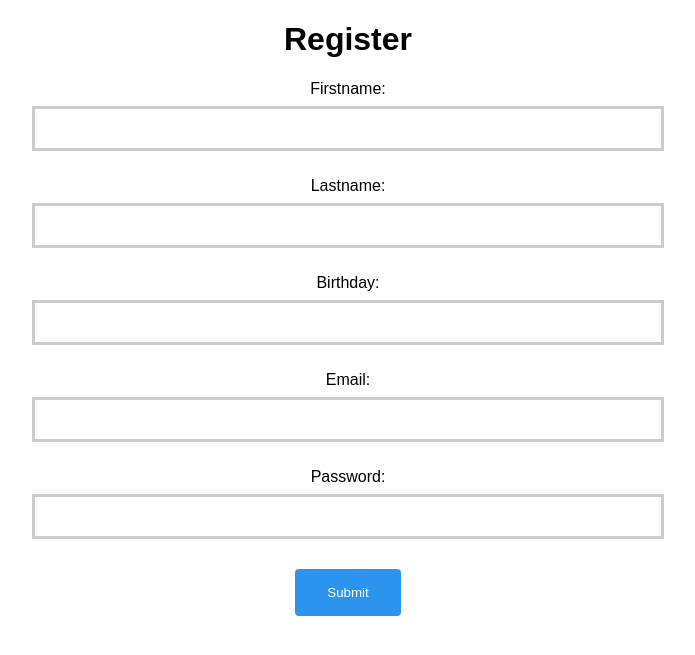
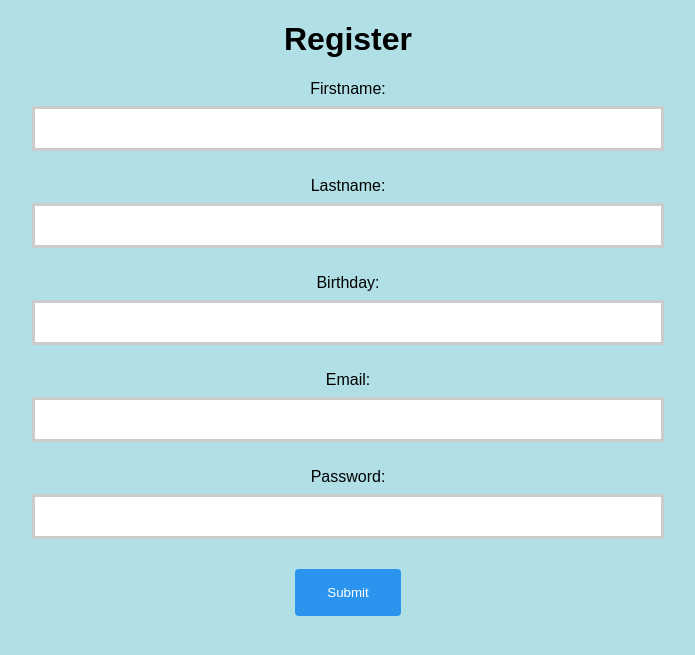
Before and after one commit to Rey112/Project_2, a PHP site: page /register.html in a window 1280 px wide. Shown: the top 655 px of the page, without its empty margins (292-987 px from the left). Run offline with PHP 8.4, Linux system fonts and the light colour scheme.

Commit message:
Update register.css

```diff
--- a/register.css
+++ b/register.css
@@ -27,5 +27,9 @@ input[type=submit] {
 }
 
 input[type=submit]:hover {
+    background-color: #68b2ef;
+}
+
+body {
     background-color: powderblue;
 }
```
